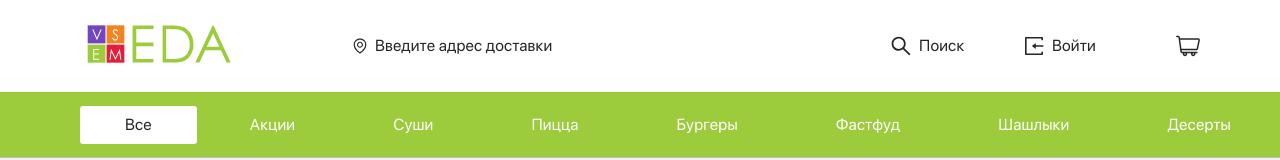
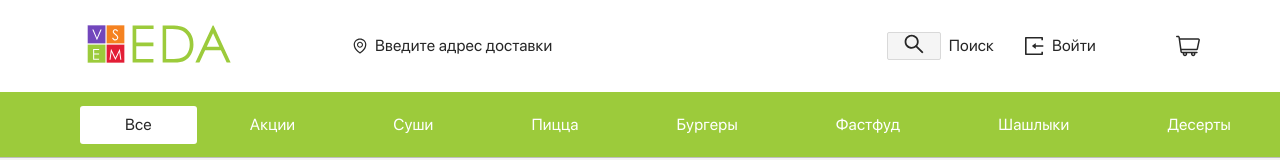
Before and after one commit to ItsNotMe2099/vsemeda-site, a Next.js app: page / in a window 1280 px wide. Shown: the top 160 px of the page. Built offline with nearby package versions, Linux system fonts and the light colour scheme.

Commit message:
Button component

```diff
--- a/components/ui/Button/index.module.scss
+++ b/components/ui/Button/index.module.scss
@@ -7,9 +7,149 @@
   display: flex;
   justify-content: center;
   align-items: center;
+  border: 1px solid $basic-gray-5 !important;
+  border-radius: 2px;
+  font-size: 16px;
+  padding: 0 16px;
 
   border: none;
   &.fluid {
     width: 100%;
   }
 }
+
+.dashed{
+  border: 1px dashed $basic-gray-5 !important;
+}
+
+.icon{
+  border-radius: 100%;
+  padding: 0;
+}
+
+.withIcon {
+
+  .children {
+    display: flex;
+    align-items: center;
+    grid-gap: 4px;
+  }
+}
+
+.iconBtnSmall{
+  width: 24px;
+}
+
+.iconBtnMedium{
+  width: 32px;
+}
+
+.iconBtnLarge{
+  width: 40px;
+}
+
+.btnSmall{
+  height: 24px;
+  font-size: 14px;
+}
+
+.btnMedium{
+  height: 32px;
+}
+
+.btnLarge{
+  height: 40px;
+}
+
+.primary{
+  color: #fff;
+  svg{
+    fill: #fff;
+  }
+}
+
+.green{
+  background-color: $green-main-1;
+  border-color: $green-main-1 !important;
+  &:hover{
+    background-color: $green-btn-hover;
+    border-color: $green-btn-hover !important;
+  }
+  &:active{
+    background-color: $green-main-1;
+    border-color: $green-main-1;
+  }
+}
+
+.red{
+  background-color: $red-btn-default;
+  border-color: $red-btn-default !important;
+  &:hover{
+    background-color: $red-btn-hover;
+    border-color: $red-btn-hover !important;
+  }
+  &:active{
+    background-color: $red-btn-pressed;
+    border-color: $red-btn-pressed;
+  }
+}
+
+.border-green{
+  &:hover{
+    border-color: $green-btn-hover !important;
+    span{
+      color: $green-btn-hover;
+    }
+    svg{
+      fill: $green-btn-hover;
+    }
+  }
+  &:active{
+    border-color: $green-main-1 !important;
+    span{
+      color: $green-main-1;
+    }
+    svg{
+      fill: $green-main-1;
+    }
+  }
+}
+
+.border-red{
+  &:hover{
+    border-color: $red-btn-hover !important;
+    span{
+      color: $red-btn-hover;
+    }
+    svg{
+      fill: $red-btn-hover;
+    }
+  }
+  &:active{
+    border-color: $red-btn-pressed !important;
+    span{
+      color: $red-btn-pressed;
+    }
+    svg{
+      fill: $red-btn-pressed;
+    }
+  }
+}
+
+.outline, .dashed{
+  span{
+    color: $basic-gray-4;
+  }
+  svg{
+    fill: $basic-gray-4;
+  }
+}
+
+.disabled {
+  background-color: $disabled;
+  border-color: $disabled;
+  color: $disabled-text;
+  svg{
+    fill: $disabled-text;
+  }
+}
--- a/components/ui/Button/index.tsx
+++ b/components/ui/Button/index.tsx
@@ -1,48 +1,91 @@
 import styles from './index.module.scss'
 import Link from 'next/link'
 import classNames from 'classnames'
-import {IButton} from 'types/types'
+import { IButton } from 'types/types'
+import { ReactElement } from 'react'
 
-interface Props extends IButton{
+interface Props extends IButton {
   children?: React.ReactNode
   disabled?: boolean
   href?: string
   className?: string
   fluid?: boolean
   target?: string
+  icon?: ReactElement
+  iconBtnSize?: 'small' | 'medium' | 'large'
+  btnSize: 'small' | 'medium' | 'large'
+  styleType: 'primary' | 'outline' | 'dashed' | 'icon'
+  backColor?: 'green' | 'red'
+  borderColor?: 'border-green' | 'border-red'
 }
 
 export default function Button(props: Props) {
+
+  const getBackgroundColor = (color: string) => {
+    return classNames(
+      {
+        [styles[color]]: color
+      }
+    )
+  }
+
+  const getBorderColor = (color: string) => {
+    return classNames(
+      {
+        [styles[color]]: color
+      }
+    )
+  }
 
   const getClassName = () => {
     return classNames(
       {
         [styles.fluid]: props.fluid,
-      }, props.className
+        [styles[props.styleType]]: true,
+        [styles.withIcon]: !!props.icon,
+        [styles.btnSmall]: props.btnSize === 'small',
+        [styles.btnMedium]: props.btnSize === 'medium',
+        [styles.btnLarge]: props.btnSize === 'large',
+        [styles.iconBtnSmall]: props.iconBtnSize === 'small',
+        [styles.iconBtnMedium]: props.iconBtnSize === 'medium',
+        [styles.iconBtnLarge]: props.iconBtnSize === 'large',
+        [styles.disabled]: props.disabled,
+      },
+      getBackgroundColor(props.backColor),
+      getBorderColor(props.borderColor),
+      props.className
     )
 
   }
 
+  const body = (
+    <span className={styles.children}>{props.icon}{props.children}</span>
+  )
+
   return (
 
-      props.href ?
-        <Link href={props.href}>
+    props.href ?
+      <Link href={props.href}>
         <a
           onClick={props.onClick}
           href={props.href}
           target={props.target}
           className={`${styles.link} ${getClassName()}`}
         >
-          {props.children}
+          {body}
         </a>
-        </Link>
-        :
-          <button onClick={props.onClick} type={props.type} disabled={props.disabled} className={`${styles.btn} ${getClassName()}`}>
-            {props.children}
-          </button>
+      </Link>
+      :
+      <button onClick={props.onClick}
+      type={props.type}
+      disabled={props.disabled}
+      className={`${styles.btn} ${getClassName()}`}>
+        {body}
+      </button>
   )
 }
 
 Button.defaultProps = {
   type: 'button',
+  styleType: 'primary'
 }
--- a/styles/variables.scss
+++ b/styles/variables.scss
@@ -48,6 +48,10 @@ $basic-text-black: $black;
 $green-main-1: #9ccb3b;
 $purple-main-1: #6b4c9f;
 $red-main-1: #e31e36;
+$red-btn-default: #FF4D4F;
+$red-btn-hover: #FF7875;
+$red-btn-pressed: #CF1322;
+$green-btn-hover: #BAD803;
 
 /* Colors | Rating */
 $rating-height: #069852;
--- a/styles/variables.ts
+++ b/styles/variables.ts
@@ -26,8 +26,12 @@ export const colors = {
   greenMain1: '#9ccb3b',
   purpleMain1: '#6b4c9f',
   redMain1: '#e31e36',
+  redBtnDefault: '#FF4D4F',
+  redBtnHover: '#FF7875',
+  redBtnPressed: '#CF1322',
+  greenBtnHover: '#BAD803',
 
-/* Colors | Rating */
+  /* Colors | Rating */
   ratingHeight: '#069852',
   ratingMiddle: '#9ccb3b',
   ratingLow: '#f9f9f9'
```
